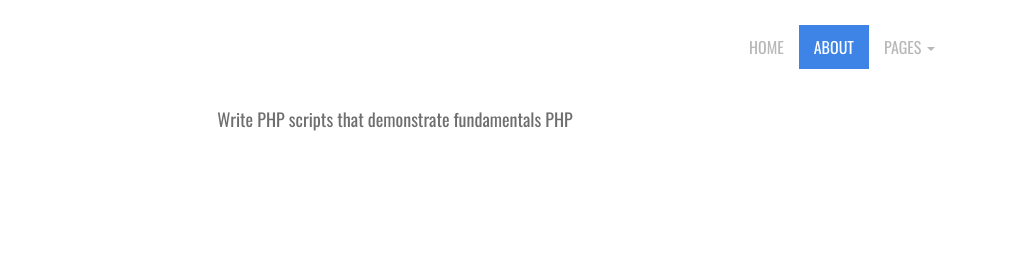
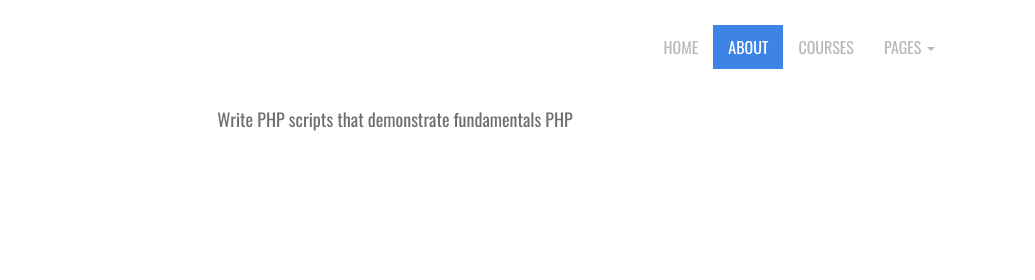
Before and after one commit to heraferi/web, a plain HTML site: page 1 practical.html in a window 1280 px wide. Shown: the top 280 px of the page, 245-1280 px from the left. Drawn offline with nearby package versions, Linux system fonts and the light colour scheme.

Commit message:
Update 1 practical.html

```diff
--- a/1 practical.html
+++ b/1 practical.html
@@ -35,7 +35,7 @@
                 <ul class="nav navbar-nav pull-right mainNav">
                     <li><a href="index.html">Home</a></li>
                     <li class="active"><a href="about.html">About</a></li>
-                   	<!--<li><a href="courses.html">Courses</a></li>-->
+                    <li><a href="courses.html">Courses</a></li>
 					<!--<li><a href="price.html">Price</a></li>-->
 					<!--<li><a href="videos.html">Videos</a></li>-->
                     <li class="dropdown">
```
